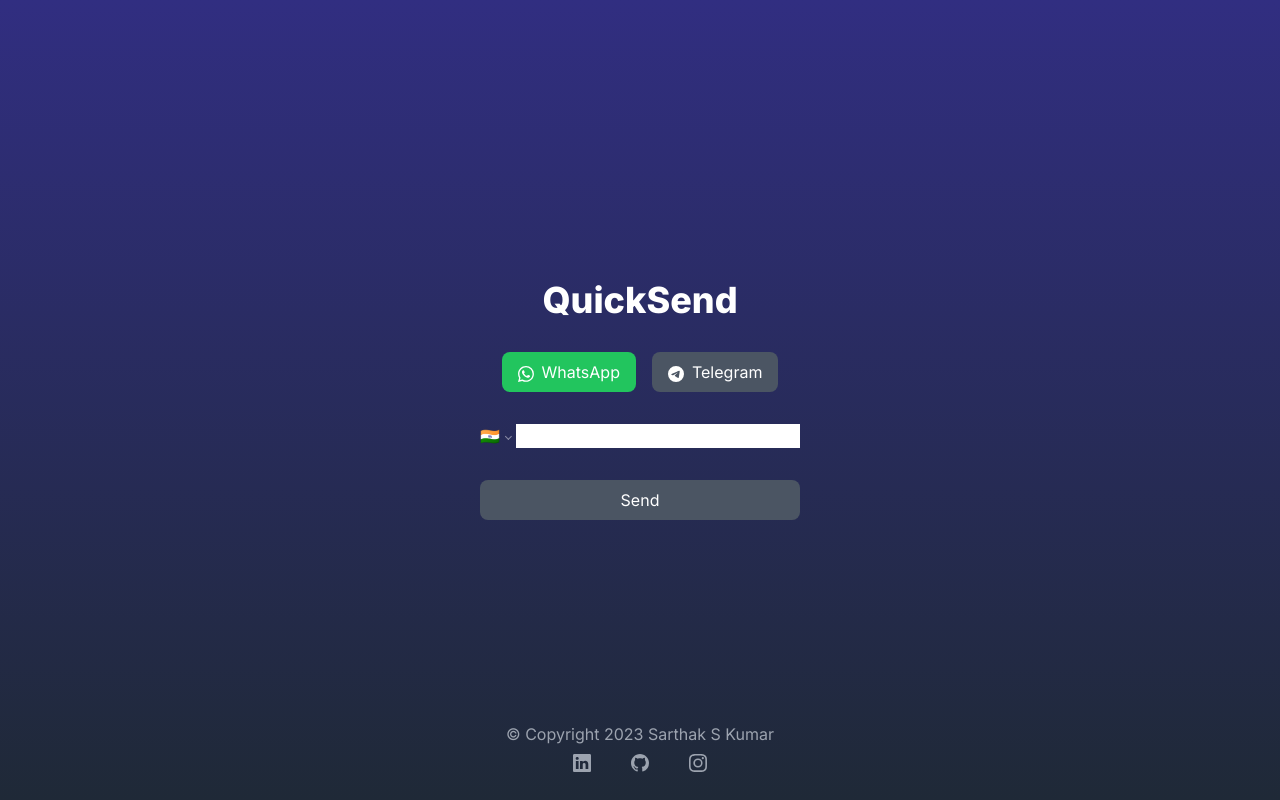
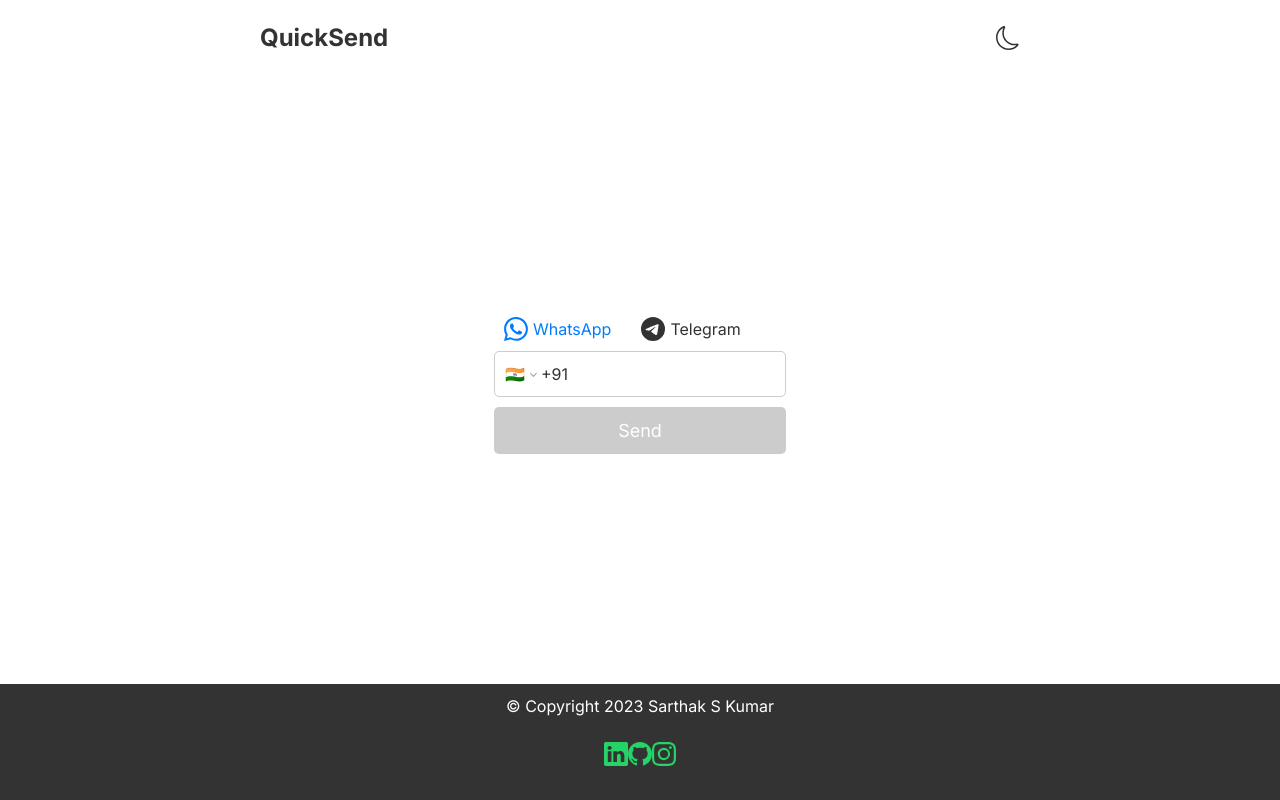
Before and after one commit to SarthakSKumar/QuickSend, a Next.js app: page / in a window 1280 px wide. Built offline with nearby package versions, Linux system fonts and the light colour scheme.

Commit message:
Feat: Added a dark and light mode

```diff
--- a/src/app/globals.css
+++ b/src/app/globals.css
@@ -8,3 +8,171 @@
   scroll-behavior: smooth;
   box-sizing: border-box;
 }
+/* General styles */
+body, html {
+  height: 100%; /* Set body and html to full height of the viewport */
+  margin: 0;
+  padding: 0;
+  font-family: Arial, sans-serif;
+}
+
+.app {
+  height: 100%; /* Set div.app to full height of the viewport */
+  display: flex;
+  flex-direction: column; /* Align children vertically */
+  background-color: #fff; /* Default background color for light mode */
+  color: #333; /* Default text color for light mode */
+}
+
+.app.dark {
+  background-color: #222; /* Background color for dark mode */
+  color: #fff; /* Text color for dark mode */
+}
+
+.container {
+  max-width: 800px;
+  margin: 0 auto;
+  padding: 20px;
+  display: flex;
+  justify-content: space-between;
+  align-items: center;
+}
+
+.app-title {
+  font-size: 24px;
+  font-weight: bold;
+}
+
+.theme-toggle {
+  background: none;
+  border: none;
+  cursor: pointer;
+  outline: none;
+  font-size: 24px;
+}
+
+/* Messenger buttons */
+.messenger-buttons {
+  display: flex;
+}
+
+.messenger-button {
+  background: none;
+  border: none;
+  cursor: pointer;
+  outline: none;
+  padding: 10px;
+  display: flex;
+  align-items: center;
+  margin-right: 10px;
+}
+
+.messenger-button.active {
+  color: #007bff;
+}
+
+.messenger-icon {
+  font-size: 24px;
+  margin-right: 5px;
+}
+
+/* Phone input and Send button */
+.main-content {
+  max-width: 400px;
+  margin: auto; /* Center horizontally */
+  text-align: center;
+  padding: 20px;
+  flex-grow: 1; /* Expand to fill available space */
+  display: flex;
+  flex-direction: column; /* Align children vertically */
+  justify-content: center; /* Center vertically */
+}
+
+.phone-input {
+  width: 100%;
+  padding: 10px;
+  border: 1px solid #ccc;
+  border-radius: 5px;
+  margin-bottom: 10px;
+  font-size: 16px;
+}
+
+.send-button {
+  background-color: #007bff;
+  color: #fff;
+  border: none;
+  border-radius: 5px;
+  padding: 10px 20px;
+  font-size: 18px;
+  cursor: pointer;
+  outline: none;
+}
+
+.send-button.disabled {
+  background-color: #ccc;
+  cursor: not-allowed;
+}
+
+/* Footer */
+.footer {
+  background-color: #333;
+  color: #fff;
+  text-align: center;
+  padding: 10px;
+}
+
+.social-links {
+  list-style: none;
+  display: flex;
+  justify-content: center;
+  padding: 0;
+}
+
+.social-link {
+  text-decoration: none;
+  margin: 0 10px;
+  color: #fff;
+}
+
+.social-link.whatsapp {
+  color: #25d366;
+}
+
+.social-link.telegram {
+  color: #0088cc;
+}
+
+.social-icon {
+  font-size: 24px;
+}
+
+
+/* Send button for light mode */
+.send-button {
+  background-color: #007bff;
+  color: #fff;
+  border: none;
+  border-radius: 5px;
+  padding: 10px 20px;
+  font-size: 18px;
+  cursor: pointer;
+  outline: none;
+}
+
+/* Disabled Send button for light mode */
+.send-button.disabled {
+  background-color: #ccc;
+  cursor: not-allowed;
+}
+
+/* Send button for dark mode */
+.dark .send-button {
+  background-color: #333;
+  color: #fff;
+}
+
+/* Disabled Send button for dark mode */
+.dark .send-button.disabled {
+  background-color: #555;
+  cursor: not-allowed;
+}
--- a/src/app/page.js
+++ b/src/app/page.js
@@ -1,19 +1,158 @@
 "use client";
 
+// import PhoneInput, { isValidPhoneNumber } from "react-phone-number-input";
+// import { useState } from "react";
+// import "react-phone-number-input/style.css"; // Import the CSS for PhoneInput
+// import {
+//   BsWhatsapp,
+//   BsTelegram,
+//   BsLinkedin,
+//   BsGithub,
+//   BsInstagram,
+// } from "react-icons/bs";
+
+// export default function Home() {
+//   const [value, setValue] = useState("");
+//   const [messenger, setMessenger] = useState("whatsapp");
+//   const API_URL = messenger === "whatsapp" ? "https://wa.me" : "https://t.me";
+
+//   const handleMessengerChange = (newMessenger) => {
+//     setMessenger(newMessenger);
+//   };
+
+//   const handleSendClick = () => {
+//     if (isValidPhoneNumber(value)) {
+//       window.open(`${API_URL}/${value}`, "_blank");
+//     }
+//   };
+
+//   return (
+//     <main className="bg-gradient-to-b from-indigo-900 to-gray-800 min-h-screen flex flex-col items-center justify-center text-white">
+//       <h1 className="text-4xl font-extrabold mb-8">QuickSend</h1>
+//       <div className="mb-8">
+//         <button
+//           className={`${
+//             messenger === "whatsapp"
+//               ? "bg-green-500"
+//               : "bg-gray-600 hover:bg-green-500"
+//           } text-white px-4 py-2 rounded-lg`}
+//           onClick={() => handleMessengerChange("whatsapp")}
+//         >
+//           <BsWhatsapp className="inline-block mr-2" />
+//           WhatsApp
+//         </button>
+//         <button
+//           className={`${
+//             messenger === "telegram"
+//               ? "bg-blue-500"
+//               : "bg-gray-600 hover:bg-blue-500"
+//           } text-white px-4 py-2 rounded-lg ml-4`}
+//           onClick={() => handleMessengerChange("telegram")}
+//         >
+//           <BsTelegram className="inline-block mr-2" />
+//           Telegram
+//         </button>
+//       </div>
+//       <div className="w-80">
+//         <PhoneInput
+//           className="text-md mb-4"
+//           placeholder="Enter phone number"
+//           countrySelectProps={{ unicodeFlags: true }}
+//           value={value}
+//           international
+//           error={
+//             value
+//               ? isValidPhoneNumber(value)
+//                 ? undefined
+//                 : "Invalid phone number"
+//               : "Phone number required"
+//           }
+//           onChange={setValue}
+//           defaultCountry="IN"
+//         />
+//         <button
+//           className={`${
+//             isValidPhoneNumber(value)
+//               ? "bg-blue-500 hover:bg-blue-600"
+//               : "bg-gray-600"
+//           } text-white px-4 py-2 rounded-lg mt-4 w-full`}
+//           onClick={handleSendClick}
+//           disabled={!isValidPhoneNumber(value)}
+//         >
+//           Send
+//         </button>
+//       </div>
+//       <div className=" absolute bottom-0 w-full flex flex-col items-center p-5 justify-center text-gray-400 ">
+//         <p className="">
+//           &copy; Copyright 2023{" "}
+//           <a href="https://github.com/SarthakSKumar/QuickSend" target="_blank">
+//             Sarthak S Kumar
+//           </a>
+//         </p>
+//         <ul className=" flex gap-x-10 py-2 ">
+//           <li>
+//             <a
+//               href="https://www.linkedin.com/in/sarthakskumar/"
+//               target="_blank"
+//               className={
+//                 messenger === "whatsapp"
+//                   ? `hover:text-green-500`
+//                   : `hover:text-blue-500`
+//               }
+//             >
+//               <BsLinkedin className=" text-lg hover:scale-110" />
+//             </a>
+//           </li>
+//           <li>
+//             <a
+//               href=" https://www.github.com/sarthakskumar/"
+//               target="_blank"
+//               className={
+//                 messenger === "whatsapp"
+//                   ? `hover:text-green-500`
+//                   : `hover:text-blue-500`
+//               }
+//             >
+//               <BsGithub className=" text-lg hover:scale-110" />
+//             </a>
+//           </li>
+//           <li>
+//             <a
+//               href=" https://www.instagram.com/sarthakskumar"
+//               target="_blank"
+//               className={
+//                 messenger === "whatsapp"
+//                   ? `hover:text-green-500`
+//                   : `hover:text-blue-500`
+//               }
+//             >
+//               <BsInstagram className=" text-lg hover:scale-110" />
+//             </a>
+//           </li>
+//         </ul>
+//       </div>
+//     </main>
+//   );
+// }
+import React, { useState } from "react";
 import PhoneInput, { isValidPhoneNumber } from "react-phone-number-input";
-import { useState } from "react";
-import "react-phone-number-input/style.css"; // Import the CSS for PhoneInput
+import "react-phone-number-input/style.css";
 import {
   BsWhatsapp,
   BsTelegram,
   BsLinkedin,
   BsGithub,
   BsInstagram,
+  BsSun,
+  BsMoon,
 } from "react-icons/bs";
+
+// import "./App.css"; // You can create a separate CSS file for styling
 
 export default function Home() {
   const [value, setValue] = useState("");
   const [messenger, setMessenger] = useState("whatsapp");
+  const [darkMode, setDarkMode] = useState(false);
   const API_URL = messenger === "whatsapp" ? "https://wa.me" : "https://t.me";
 
   const handleMessengerChange = (newMessenger) => {
@@ -26,111 +165,92 @@
     }
   };
 
+  const toggleDarkMode = () => {
+    setDarkMode(!darkMode);
+  };
+
   return (
-    <main className="bg-gradient-to-b from-indigo-900 to-gray-800 min-h-screen flex flex-col items-center justify-center text-white">
-      <h1 className="text-4xl font-extrabold mb-8">QuickSend</h1>
-      <div className="mb-8">
+    <div className={`app ${darkMode ? "dark" : ""}`}>
+      <div className="container">
+        <h1 className="app-title">QuickSend</h1>
+        <button className="theme-toggle" onClick={toggleDarkMode}>
+          {darkMode ? <BsSun size={24} /> : <BsMoon size={24} />}
+        </button>
+      </div>
+      <div className="main-content">
+        <div className={`messenger-buttons ${darkMode ? "dark" : ""}`}>
           <button
-          className={`${
-            messenger === "whatsapp"
-              ? "bg-green-500"
-              : "bg-gray-600 hover:bg-green-500"
-          } text-white px-4 py-2 rounded-lg`}
+            className={`messenger-button ${
+              messenger === "whatsapp" ? "active" : ""
+            }`}
             onClick={() => handleMessengerChange("whatsapp")}
           >
-          <BsWhatsapp className="inline-block mr-2" />
+            <BsWhatsapp className="messenger-icon" />
             WhatsApp
           </button>
           <button
-          className={`${
-            messenger === "telegram"
-              ? "bg-blue-500"
-              : "bg-gray-600 hover:bg-blue-500"
-          } text-white px-4 py-2 rounded-lg ml-4`}
+            className={`messenger-button ${
+              messenger === "telegram" ? "active" : ""
+            }`}
             onClick={() => handleMessengerChange("telegram")}
           >
-          <BsTelegram className="inline-block mr-2" />
+            <BsTelegram className="messenger-icon" />
             Telegram
           </button>
         </div>
-      <div className="w-80">
         <PhoneInput
-          className="text-md mb-4"
+          className={`phone-input ${darkMode ? "dark" : ""}`}
           placeholder="Enter phone number"
           countrySelectProps={{ unicodeFlags: true }}
           value={value}
           international
-          error={
-            value
-              ? isValidPhoneNumber(value)
-                ? undefined
-                : "Invalid phone number"
-              : "Phone number required"
-          }
+          error={value ? (isValidPhoneNumber(value) ? undefined : "Invalid phone number") : "Phone number required"}
           onChange={setValue}
           defaultCountry="IN"
         />
         <button
-          className={`${
-            isValidPhoneNumber(value)
-              ? "bg-blue-500 hover:bg-blue-600"
-              : "bg-gray-600"
-          } text-white px-4 py-2 rounded-lg mt-4 w-full`}
+          className={`send-button ${isValidPhoneNumber(value) ? "" : "disabled"}`}
           onClick={handleSendClick}
           disabled={!isValidPhoneNumber(value)}
         >
           Send
         </button>
       </div>
-      <div className=" absolute bottom-0 w-full flex flex-col items-center p-5 justify-center text-gray-400 ">
-        <p className="">
+      <div className={`footer ${darkMode ? "dark" : ""}`}>
         &copy; Copyright 2023{" "}
         <a href="https://github.com/SarthakSKumar/QuickSend" target="_blank">
           Sarthak S Kumar
         </a>
-        </p>
-        <ul className=" flex gap-x-10 py-2 ">
+        <ul className="social-links">
           <li>
             <a
               href="https://www.linkedin.com/in/sarthakskumar/"
               target="_blank"
-              className={
-                messenger === "whatsapp"
-                  ? `hover:text-green-500`
-                  : `hover:text-blue-500`
-              }
+              className={`social-link ${messenger === "whatsapp" ? "whatsapp" : "telegram"}`}
             >
-              <BsLinkedin className=" text-lg hover:scale-110" />
+              <BsLinkedin className="social-icon" />
             </a>
           </li>
           <li>
             <a
-              href=" https://www.github.com/sarthakskumar/"
+              href="https://www.github.com/sarthakskumar/"
               target="_blank"
-              className={
-                messenger === "whatsapp"
-                  ? `hover:text-green-500`
-                  : `hover:text-blue-500`
-              }
+              className={`social-link ${messenger === "whatsapp" ? "whatsapp" : "telegram"}`}
             >
-              <BsGithub className=" text-lg hover:scale-110" />
+              <BsGithub className="social-icon" />
             </a>
           </li>
           <li>
             <a
-              href=" https://www.instagram.com/sarthakskumar"
+              href="https://www.instagram.com/sarthakskumar"
               target="_blank"
-              className={
-                messenger === "whatsapp"
-                  ? `hover:text-green-500`
-                  : `hover:text-blue-500`
-              }
+              className={`social-link ${messenger === "whatsapp" ? "whatsapp" : "telegram"}`}
             >
-              <BsInstagram className=" text-lg hover:scale-110" />
+              <BsInstagram className="social-icon" />
             </a>
           </li>
         </ul>
       </div>
-    </main>
+    </div>
   );
 }
```
Lines whose indentation alone changed are shown as unchanged.
